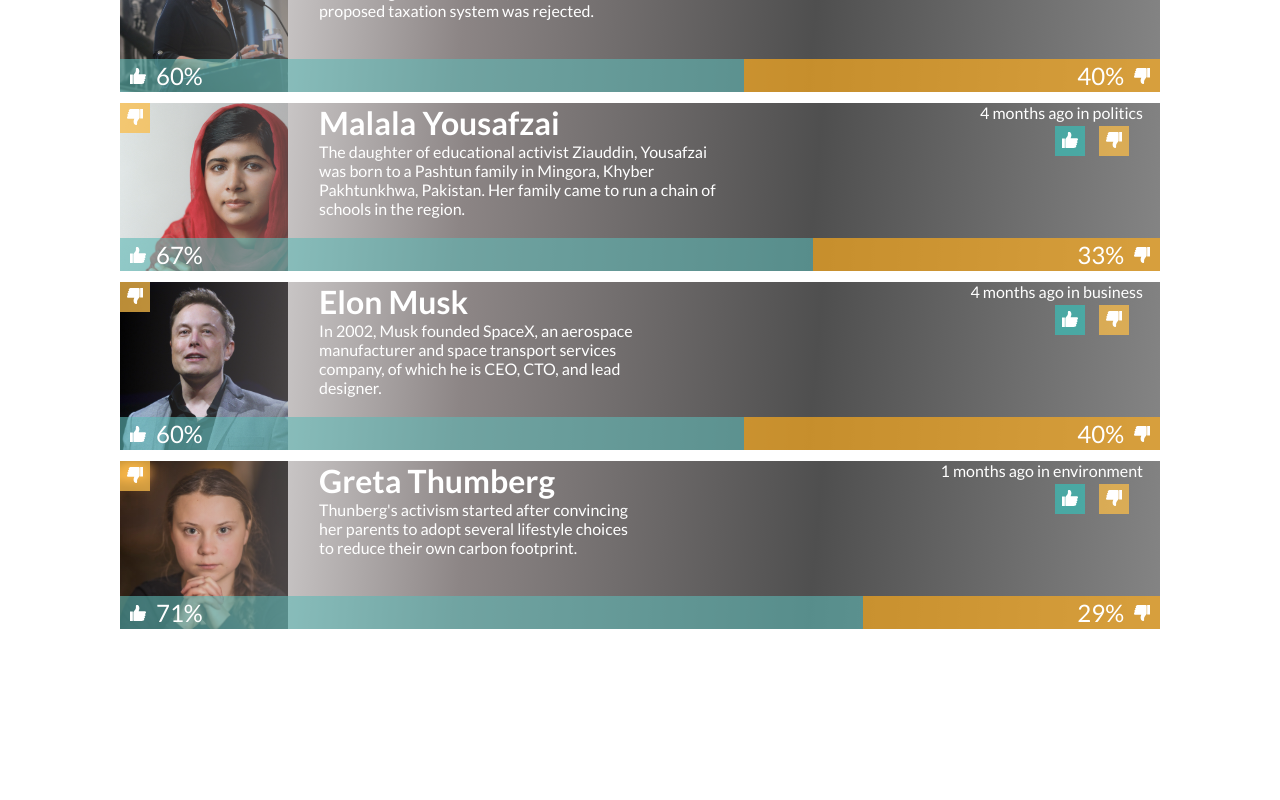
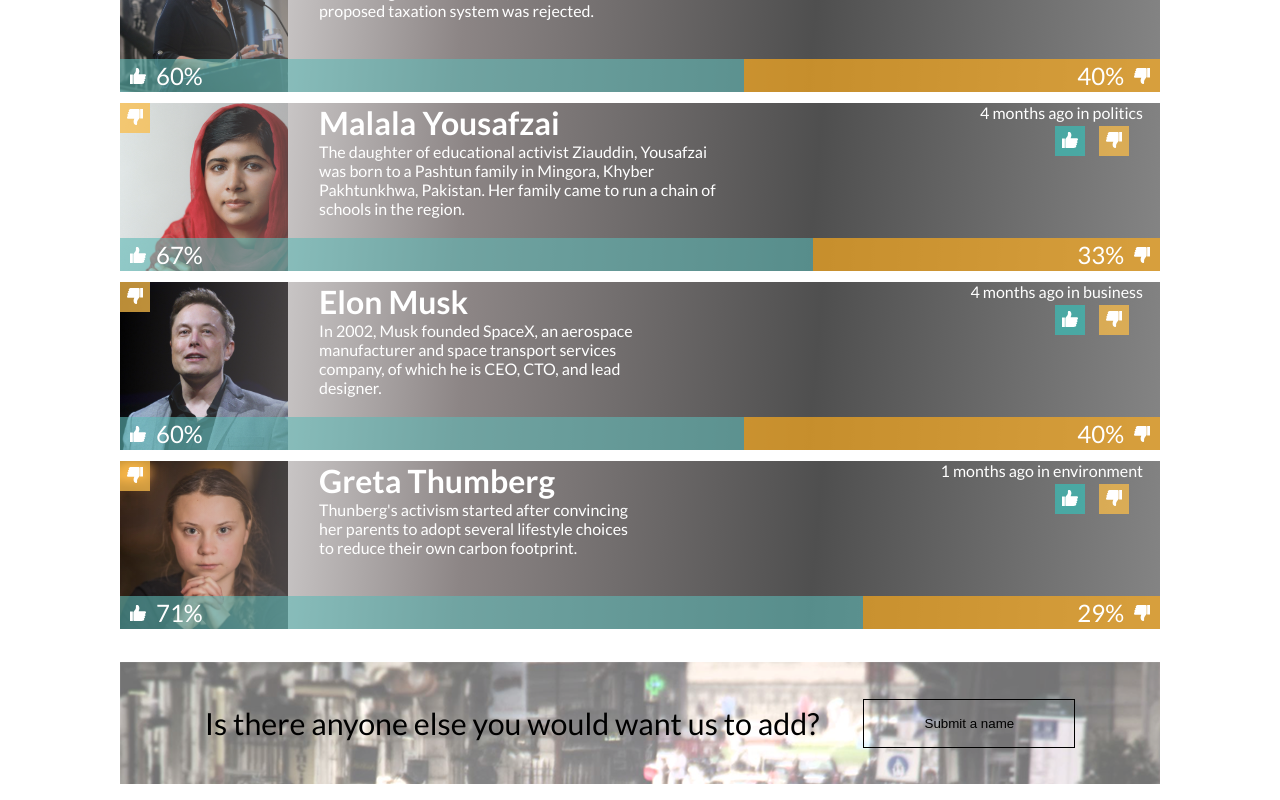
Before and after one commit to karttofer/zemoga-t, a React (Create React App) app: page / in a window 1280 px wide. Shown: the part 1247-2047 px from the top of the page. Before the commit the page ends 1876 px from the top, so only its background shows below. Built offline with nearby package versions, Linux system fonts and the light colour scheme.

Commit message:
add submit name section

```diff
--- a/src/App.js
+++ b/src/App.js
@@ -6,6 +6,7 @@ import styled from 'styled-components';
 import CardsContainer from './containers/CardsContainer';
 import Presentation from './components/Presentation';
 import MiddleMessage from './components/MiddleMessage';
+import SubmitName from './components/SubmitName';
 
 // Styles
 const BodyWrapper = styled.div`
@@ -24,6 +25,7 @@ function App() {
       <BodyWrapper>
         <MiddleMessage />
         <CardsContainer />
+        <SubmitName />
       </BodyWrapper>
     </>
   );
--- /dev/null
+++ b/src/components/SubmitName.js
@@ -0,0 +1,70 @@
+// Dependencies
+import React, { useState } from 'react';
+import styled from 'styled-components';
+
+// Assets
+import People from '../assets/images/bg-people.@2x.png';
+
+// Styles
+const Wrapper = styled.div`
+  height: 122px;
+  display: flex;
+  position: relative;
+  align-items: center;
+  justify-content: center;
+  flex-wrap: wrap;
+  margin: 33px 0px 16px 0px;
+  background: url(${People});
+
+  @media (max-width: 900px) {
+    height: auto;
+    padding: 14px;
+  }
+`;
+
+const Effect = styled.div`
+  z-index: 1;
+  width: 100%;
+  height: 100%;
+  background: red;
+  position: absolute;
+  background: #ffffff73;
+`;
+
+const Submit = styled.button`
+  z-index: 2;
+  height: 49px;
+  width: 212px;
+  border: 1px solid #000;
+  background: none;
+  cursor: pointer;
+
+  @media (max-width: 900px) {
+    margin: 27px 0px 0px 0px;
+  }
+`;
+
+const Paragraph = styled.p`
+  z-index: 2;
+  margin: 0px 44px 0px 0px;
+  font-size: 1.9em;
+
+  @media (max-width: 900px) {
+    margin: 0px;
+    text-align: center;
+  }
+`;
+
+const SubmitName = () => {
+  const [showMessage, setShowMessage] = useState(true);
+
+  return (
+    <Wrapper>
+      <Effect />
+      <Paragraph>Is there anyone else you would want us to add?</Paragraph>
+      <Submit>Submit a name</Submit>
+    </Wrapper>
+  );
+};
+
+export default SubmitName;
```
